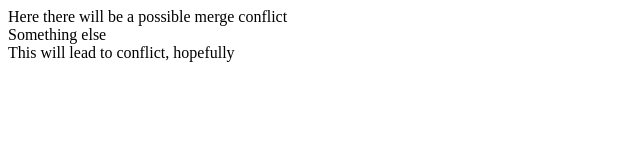
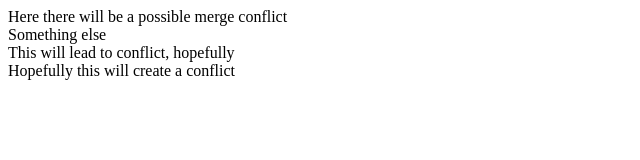
Before and after one commit to dbilenkin/merge-conflict, a plain HTML site: page index.html in a window 1280 px wide. Shown: the whole page, without its empty margins (0-640 px from the left). Drawn offline with Linux system fonts and the light colour scheme.

Commit message:
added some html

```diff
--- a/index.html
+++ b/index.html
@@ -10,5 +10,6 @@
   <div>Here there will be a possible merge conflict</div>
   <div>Something else</div>
   <div>This will lead to conflict, hopefully</div>
+  <div>Hopefully this will create a conflict</div>
 </body>
 </html>
```
